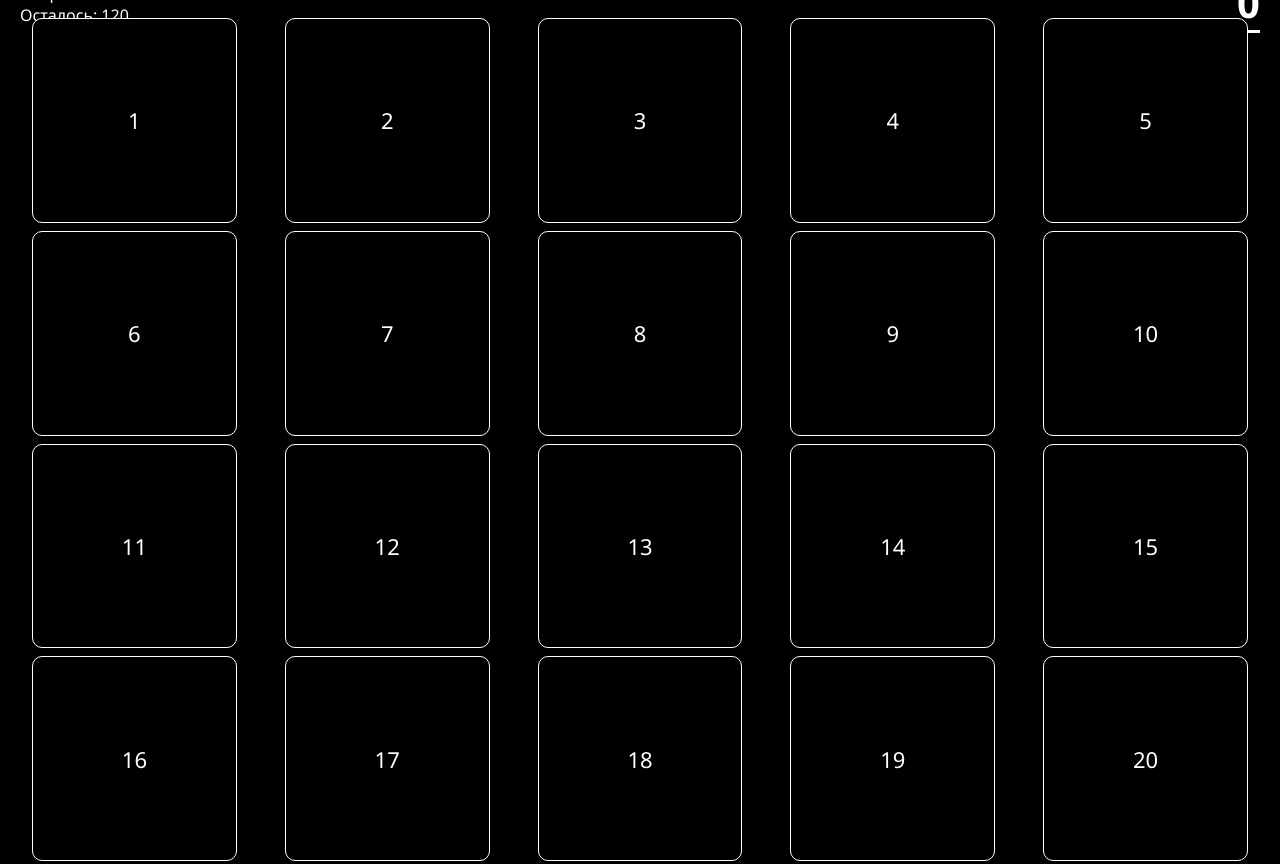
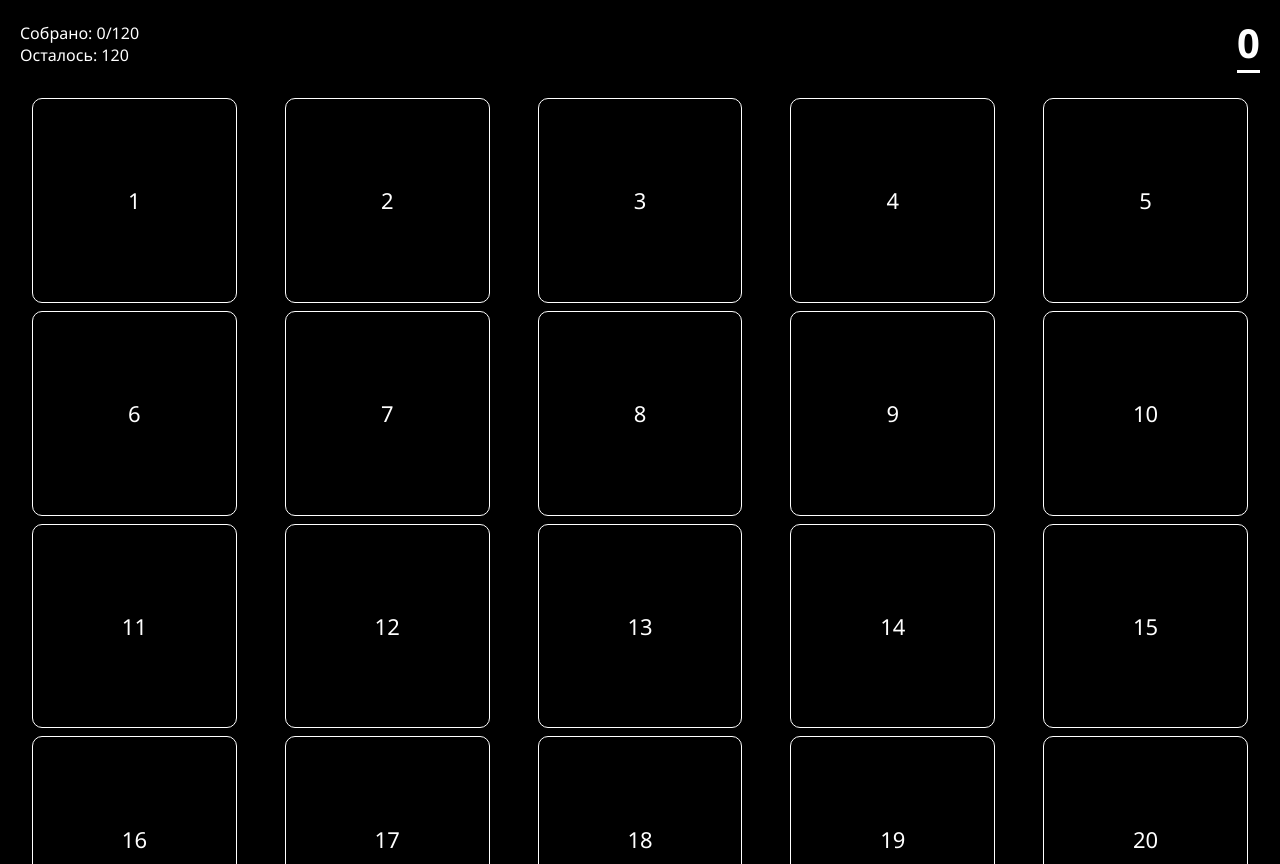
Before and after one commit to PETPROGIT/TGMINIAPP, a plain HTML site: page index.html in a window 1280 px wide. Shown: the top 864 px of the page. Drawn offline with Linux system fonts and the light colour scheme.

Commit message:
Update index.html

```diff
--- a/index.html
+++ b/index.html
@@ -49,7 +49,7 @@
         border-bottom: 3px solid rgb(255, 255, 255);
     }
     .stats{
-        height: 1vh;
+        height: 11vh;
         display: flex;
         align-items: center;
         justify-content: space-between;
```
